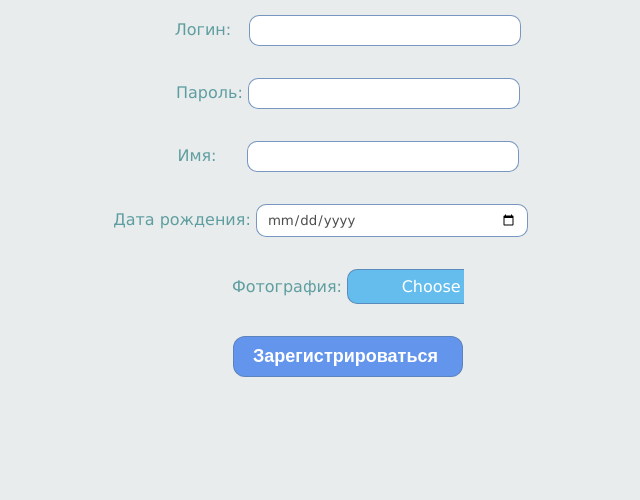
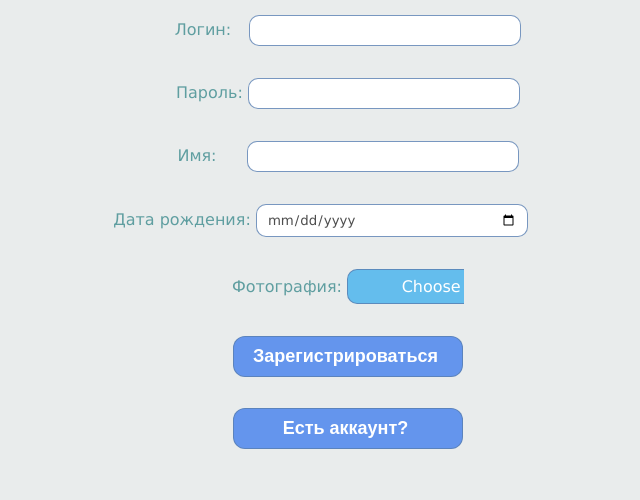
Before and after one commit to moximilian/FullStack2, a PHP site: page /register_form.php in a window 1280 px wide. Shown: the part 113-613 px from the top of the page, without its empty margins (292-932 px from the left). Run offline with PHP 8.4, Linux system fonts and the light colour scheme.

Commit message:
button to login

```diff
--- a/register_form.php
+++ b/register_form.php
@@ -36,7 +36,7 @@
             <button type="submit" id="register-button" class='btn'>Зарегистрироваться</button>
         </p>
     </form>
-
+    <button class="btn_2" ><a href="login_form.php">Есть аккаунт?</a></button>
     <div id="error-message"></div>
 
 </body>
```
